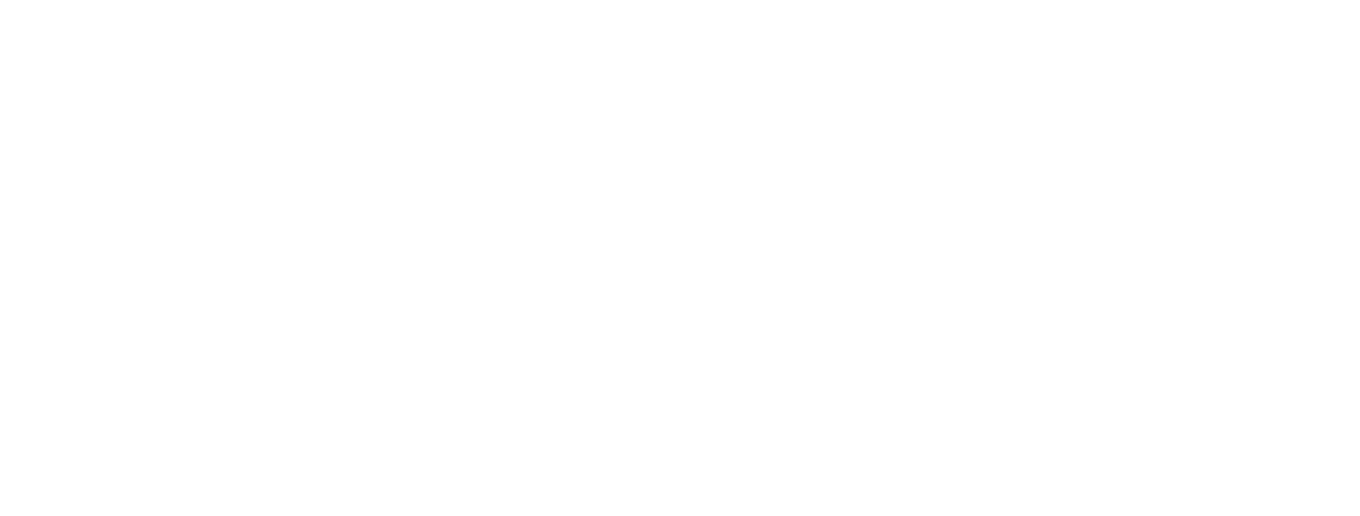
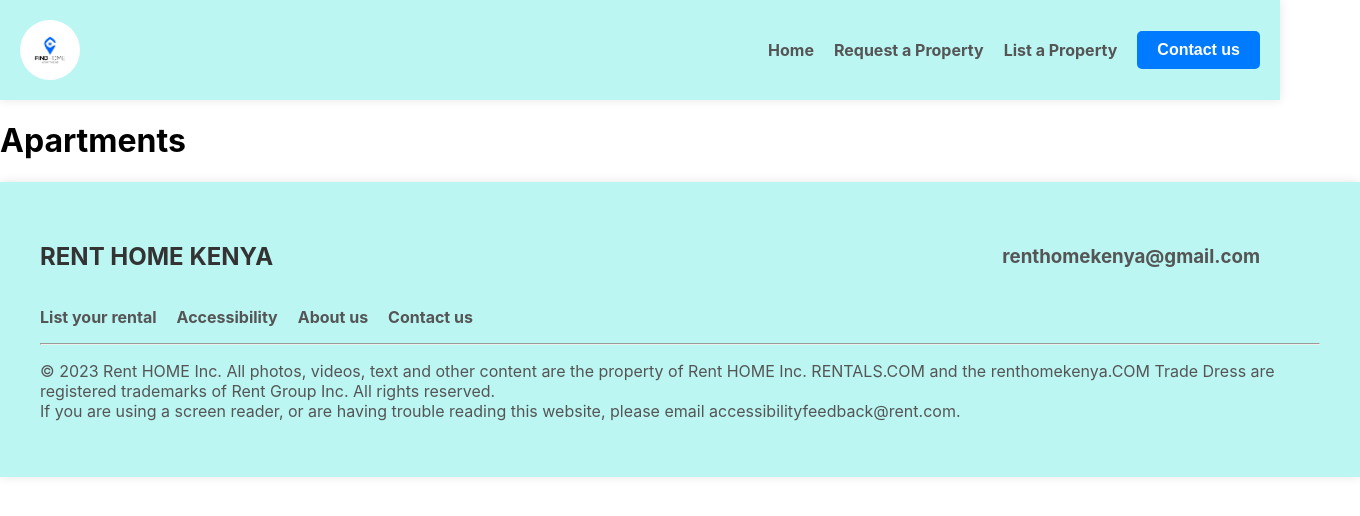
Before and after one commit to VictorMurithi/online-rental-housing-system, a React (Create React App) app in the folder frontend/: page /counties/1/apartments in a window 1280 px wide. Before the commit this address had no page. Shown: the top 516 px of the page, 1360 px wide, since content can reach past the window. Built offline with nearby package versions, Linux system fonts and the light colour scheme.

Commit message:
added apartments route

```diff
--- a/frontend/src/App.js
+++ b/frontend/src/App.js
@@ -5,6 +5,7 @@
 import Login from './components/Login';
 import Signup from './components/Signup';
 import CountiesComponent from './pages/Counties';
+import Apartments from './components/Apartments';
 
 function App() {
   return (
@@ -14,6 +15,7 @@
         <Route path="/signup" element={<Signup/>} />
         <Route path="/dashboard" element={<Dashboard/>} />
         <Route path="/counties" element={<CountiesComponent/>} />
+        <Route path="/counties/:county/apartments" element={<Apartments/>} />
       </Routes>
     </Router>
   );
--- /dev/null
+++ b/frontend/src/components/Apartments.js
@@ -0,0 +1,13 @@
+import React from "react";
+import Footer from "../layout/Footer";
+import Navbar from "../layout/Navbar";
+
+export default function Apartments() {
+    return (
+        <div>
+            <Navbar/>
+            <h1>Apartments</h1>
+            <Footer/>
+        </div>
+    );
+}
--- /dev/null
+++ b/frontend/src/pages/Apartments.js
@@ -0,0 +1,16 @@
+import react from "react";
+import "../App.css";
+import Navbar from "../layout/Navbar";
+import Footer from "../layout/Footer";
+import FetchApartments from "../components/FetchApartments";
+
+
+export default function Apartments() {
+    return (
+        <div className="Search">
+            <Navbar/>
+            <Apartments/>
+            <Footer/>
+        </div>
+    );
+}
```
Also changed, not shown: 1 other file (tests, documents, lock files or other folders).
